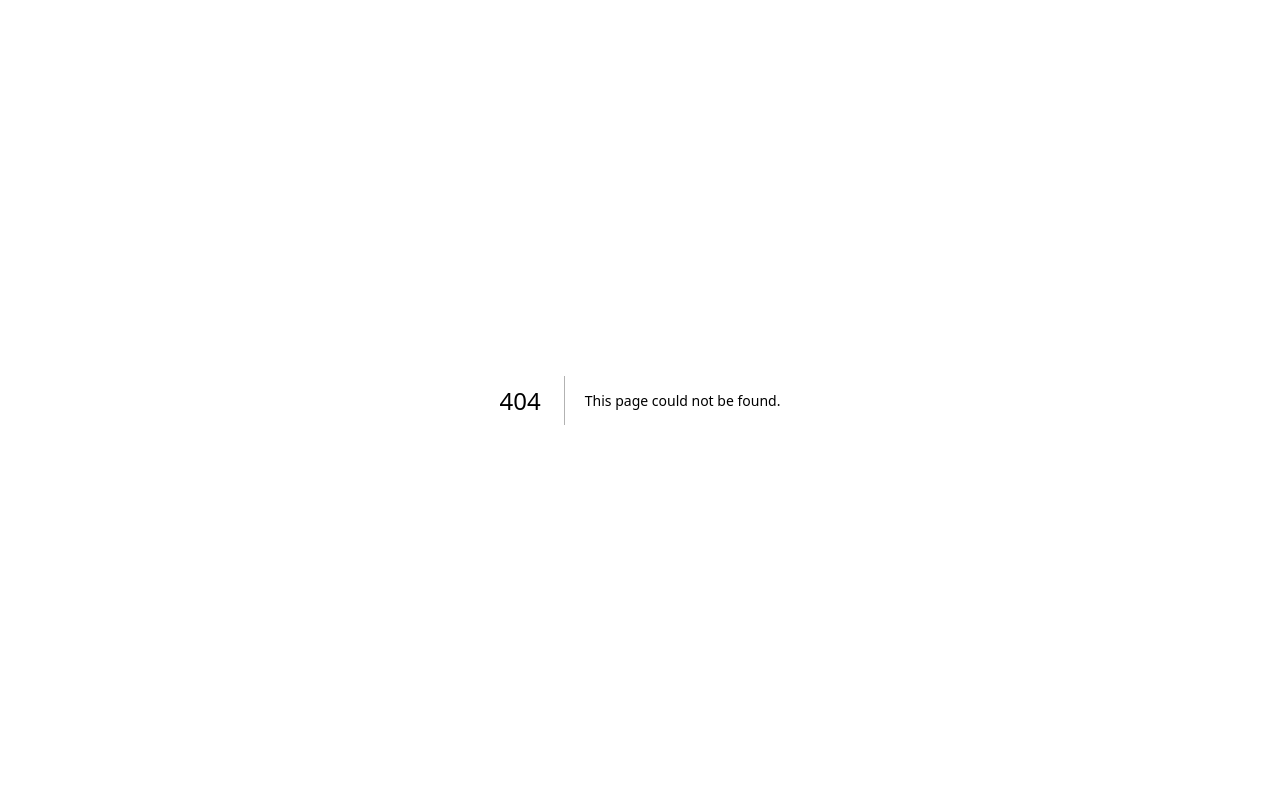
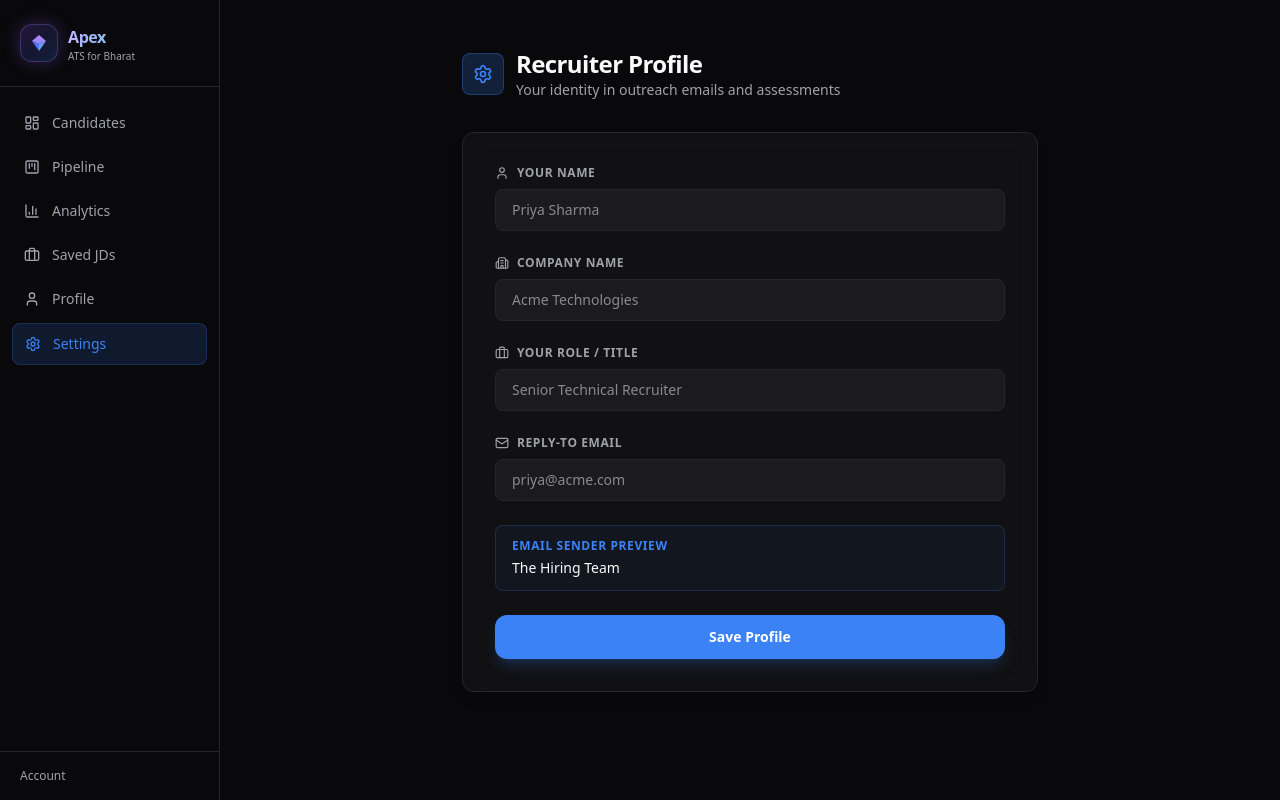
Before and after one commit to Aryans06/Apex, a Next.js app: page /dashboard/settings in a window 1280 px wide. Before the commit this address had no page. Built offline with nearby package versions, Linux system fonts and the light colour scheme.

Commit message:
feat(settings): Add recruiter profile management
- Allow users to customize their name, company, title, and email.
- Integrate profile data into outreach email generation.
- Provide a dedicated settings page for managing recruiter identity.

```diff
--- /dev/null
+++ b/src/app/dashboard/settings/page.tsx
@@ -0,0 +1,124 @@
+"use client";
+
+import { useState, useEffect } from "react";
+import { motion } from "framer-motion";
+import { User, Building2, Briefcase, Mail, CheckCircle2, Settings } from "lucide-react";
+import { getRecruiterProfile, saveRecruiterProfile, RecruiterProfile } from "@/lib/recruiter-profile";
+import { useToast } from "@/components/Toast";
+
+export default function SettingsPage() {
+  const { toast } = useToast();
+  const [profile, setProfile] = useState<RecruiterProfile>({ name: "", company: "", title: "", email: "" });
+  const [saved, setSaved] = useState(false);
+
+  useEffect(() => {
+    setProfile(getRecruiterProfile());
+  }, []);
+
+  const set = (field: keyof RecruiterProfile, value: string) => {
+    setSaved(false);
+    setProfile((p) => ({ ...p, [field]: value }));
+  };
+
+  const handleSave = () => {
+    saveRecruiterProfile(profile);
+    setSaved(true);
+    toast("Profile saved", "success");
+    setTimeout(() => setSaved(false), 2500);
+  };
+
+  const senderPreview = [profile.name, profile.title && profile.company
+    ? `${profile.title} @ ${profile.company}`
+    : profile.company || profile.title
+  ].filter(Boolean).join(" · ") || "The Hiring Team";
+
+  return (
+    <main className="min-h-screen p-8 md:p-12 max-w-2xl mx-auto">
+      <motion.div initial={{ opacity: 0, y: 20 }} animate={{ opacity: 1, y: 0 }}>
+        <div className="flex items-center gap-3 mb-8">
+          <div className="bg-primary/20 p-2.5 rounded-lg border border-primary/30">
+            <Settings className="w-5 h-5 text-primary" />
+          </div>
+          <div>
+            <h1 className="text-2xl font-bold tracking-tight">Recruiter Profile</h1>
+            <p className="text-sm text-muted-foreground">Your identity in outreach emails and assessments</p>
+          </div>
+        </div>
+
+        <div className="glass-panel p-8 flex flex-col gap-6">
+          <div className="flex flex-col gap-2">
+            <label className="text-xs font-semibold uppercase tracking-wider text-muted-foreground flex items-center gap-2">
+              <User className="w-3.5 h-3.5" /> Your Name
+            </label>
+            <input
+              type="text"
+              value={profile.name}
+              onChange={(e) => set("name", e.target.value)}
+              placeholder="Priya Sharma"
+              className="bg-secondary/50 border border-border rounded-lg px-4 py-2.5 text-sm focus:outline-none focus:ring-2 focus:ring-primary/50"
+            />
+          </div>
+
+          <div className="flex flex-col gap-2">
+            <label className="text-xs font-semibold uppercase tracking-wider text-muted-foreground flex items-center gap-2">
+              <Building2 className="w-3.5 h-3.5" /> Company Name
+            </label>
+            <input
+              type="text"
+              value={profile.company}
+              onChange={(e) => set("company", e.target.value)}
+              placeholder="Acme Technologies"
+              className="bg-secondary/50 border border-border rounded-lg px-4 py-2.5 text-sm focus:outline-none focus:ring-2 focus:ring-primary/50"
+            />
+          </div>
+
+          <div className="flex flex-col gap-2">
+            <label className="text-xs font-semibold uppercase tracking-wider text-muted-foreground flex items-center gap-2">
+              <Briefcase className="w-3.5 h-3.5" /> Your Role / Title
+            </label>
+            <input
+              type="text"
+              value={profile.title}
+              onChange={(e) => set("title", e.target.value)}
+              placeholder="Senior Technical Recruiter"
+              className="bg-secondary/50 border border-border rounded-lg px-4 py-2.5 text-sm focus:outline-none focus:ring-2 focus:ring-primary/50"
+            />
+          </div>
+
+          <div className="flex flex-col gap-2">
+            <label className="text-xs font-semibold uppercase tracking-wider text-muted-foreground flex items-center gap-2">
+              <Mail className="w-3.5 h-3.5" /> Reply-To Email
+            </label>
+            <input
+              type="email"
+              value={profile.email}
+              onChange={(e) => set("email", e.target.value)}
+              placeholder="priya@acme.com"
+              className="bg-secondary/50 border border-border rounded-lg px-4 py-2.5 text-sm focus:outline-none focus:ring-2 focus:ring-primary/50"
+            />
+          </div>
+
+          {/* Live preview */}
+          <div className="bg-primary/5 border border-primary/20 rounded-lg px-4 py-3">
+            <p className="text-xs font-semibold text-primary uppercase tracking-wider mb-1">Email Sender Preview</p>
+            <p className="text-sm text-foreground font-medium">{senderPreview}</p>
+            {profile.email && (
+              <p className="text-xs text-muted-foreground mt-0.5">{profile.email}</p>
+            )}
+          </div>
+
+          <button
+            onClick={handleSave}
+            className="w-full py-3 bg-primary text-primary-foreground rounded-xl text-sm font-semibold hover:bg-primary/90 transition-colors shadow-lg shadow-primary/20 flex items-center justify-center gap-2"
+          >
+            {saved ? (
+              <><CheckCircle2 className="w-4 h-4" /> Saved!</>
+            ) : (
+              "Save Profile"
+            )}
+          </button>
+        </div>
+      </motion.div>
+    </main>
+  );
+}
--- a/src/components/OutreachModal.tsx
+++ b/src/components/OutreachModal.tsx
@@ -6,6 +6,7 @@ import { X, Mail, Loader2, Copy, CheckCircle2, CalendarPlus } from "lucide-react
 import { Candidate } from "@/lib/data";
 import { useToast } from "@/components/Toast";
 import { cn } from "@/lib/utils";
+import { getRecruiterProfile } from "@/lib/recruiter-profile";
 
 const EMAIL_TYPES = [
   { id: "intro",     label: "Outreach",   color: "bg-primary/20 text-primary border-primary/30" },
@@ -66,7 +67,12 @@ export function OutreachModal({ isOpen, onClose, candidate }: OutreachModalProps
           candidateRole: candidate.role,
           candidateSummary: candidate.summary,
           emailType,
-          recruiterName: "The Hiring Team",
+          recruiterName: (() => {
+            const rp = getRecruiterProfile();
+            return rp.name
+              ? [rp.name, rp.title && rp.company ? `${rp.title} at ${rp.company}` : rp.company || rp.title].filter(Boolean).join(", ")
+              : "The Hiring Team";
+          })(),
           slotLink,
           slotLabel,
         }),
--- a/src/components/Sidebar.tsx
+++ b/src/components/Sidebar.tsx
@@ -2,7 +2,7 @@
 
 import Link from "next/link";
 import { usePathname } from "next/navigation";
-import { LayoutDashboard, KanbanSquare, BarChart3, Briefcase, User } from "lucide-react";
+import { LayoutDashboard, KanbanSquare, BarChart3, Briefcase, User, Settings } from "lucide-react";
 import { UserButton } from "@clerk/nextjs";
 import { cn } from "@/lib/utils";
 import { ApexLogo } from "@/components/ApexLogo";
@@ -13,6 +13,7 @@ const navItems = [
   { href: "/dashboard/analytics", label: "Analytics", icon: BarChart3, exact: false },
   { href: "/dashboard/jobs", label: "Saved JDs", icon: Briefcase, exact: false },
   { href: "/profile", label: "Profile", icon: User, exact: false },
+  { href: "/dashboard/settings", label: "Settings", icon: Settings, exact: false },
 ];
 
 export function Sidebar() {
--- /dev/null
+++ b/src/lib/recruiter-profile.ts
@@ -0,0 +1,25 @@
+export interface RecruiterProfile {
+  name: string;
+  company: string;
+  title: string;
+  email: string;
+}
+
+const KEY = "apex_recruiter_profile";
+
+export function getRecruiterProfile(): RecruiterProfile {
+  if (typeof window === "undefined") return defaultProfile();
+  try {
+    const raw = localStorage.getItem(KEY);
+    if (raw) return { ...defaultProfile(), ...JSON.parse(raw) };
+  } catch { /* ignore */ }
+  return defaultProfile();
+}
+
+export function saveRecruiterProfile(p: RecruiterProfile): void {
+  localStorage.setItem(KEY, JSON.stringify(p));
+}
+
+function defaultProfile(): RecruiterProfile {
+  return { name: "", company: "", title: "", email: "" };
+}
```
